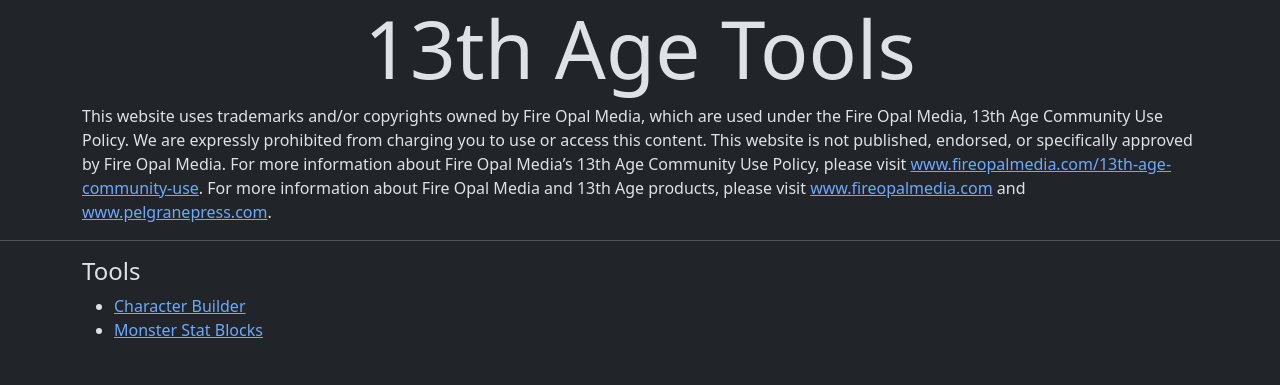
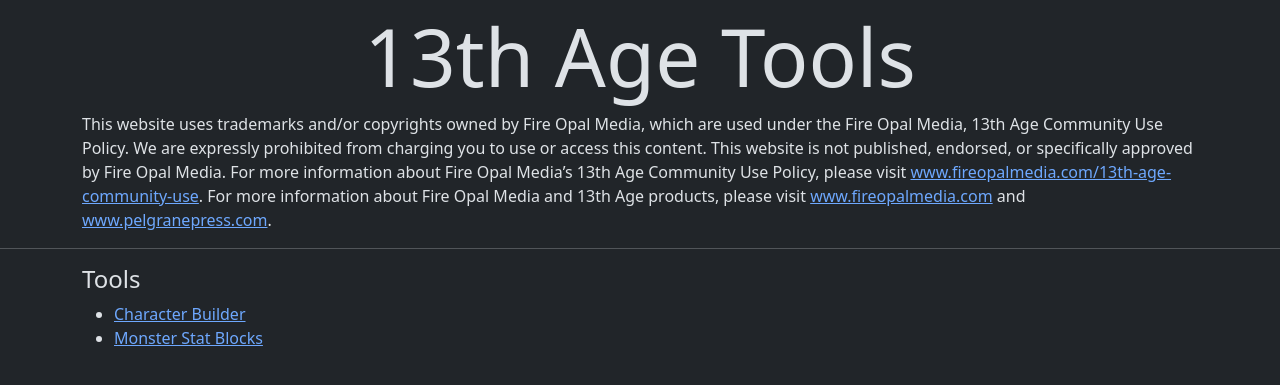
Before and after one commit to 13th-Age/13th-age.github.io, a Jekyll site: the page built from index.md, in a window 1280 px wide. Shown: the top 385 px of the page. Built offline with Jekyll 4.4.1, drawn with Linux system fonts in a browser that asks for light colours; our own code applies the rules of GitHub Pages for plain Markdown files.

Commit message:
Page Title: Add top margin

```diff
--- a/_includes/page_title.html
+++ b/_includes/page_title.html
@@ -1,6 +1,6 @@
 <section
 	id="title">
-	<h1 class="display-1 text-center">{{ page.title | default:site.title }}</h1>
+	<h1 class="display-1 mt-2 text-center">{{ page.title | default:site.title }}</h1>
 
 	{%- if page.title != null %}
 	<p>{{ site.title }}</p>
```
